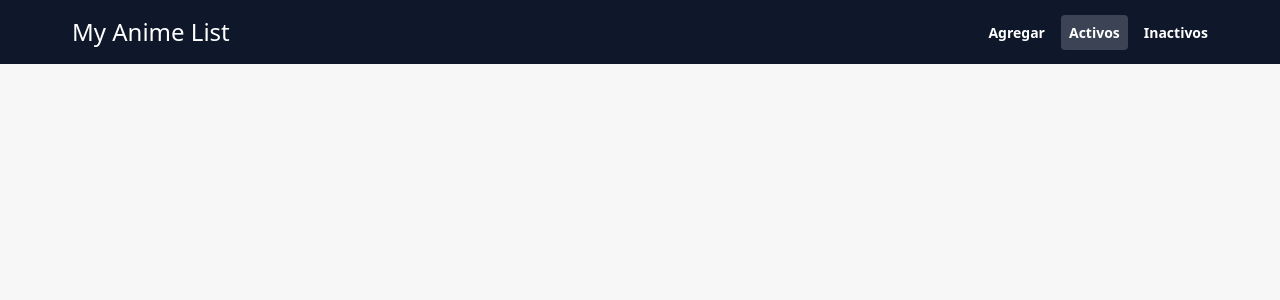
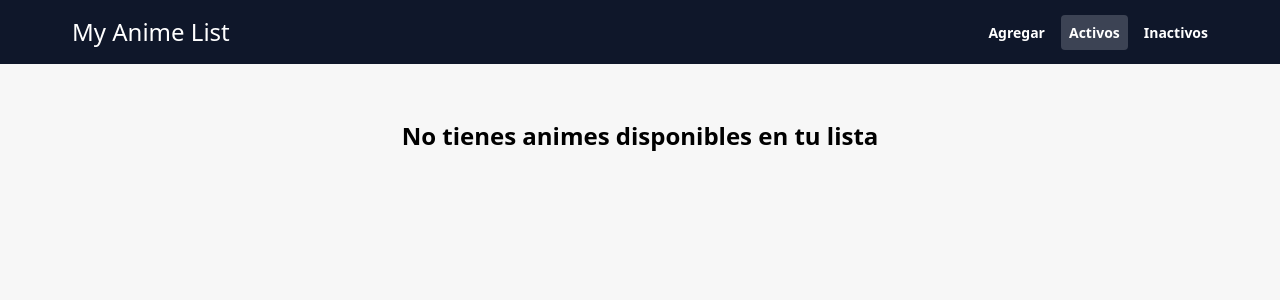
Before and after one commit to eidytrinidad/my-anime-list, an Angular app: page / in a window 1280 px wide. Shown: the top 300 px of the page. Built offline with nearby package versions, Linux system fonts and the light colour scheme.

Commit message:
add anime component a message when list is anime list is empty

```diff
--- a/src/app/features/anime/anime-container/anime.component.html
+++ b/src/app/features/anime/anime-container/anime.component.html
@@ -1,8 +1,21 @@
 <section class="w-full my-4">
-
   <article
     class="w-full flex flex-col md:flex-row md:justify-around md:flex-wrap items-center"
   >
+    <div class="mt-10" *ngIf="animeList.length < 1">
+      <h4
+        *ngIf="isAnimeActive"
+        class="font-bold text-lg sm:text-xl md:text-2xl"
+      >
+        No tienes animes disponibles en tu lista
+      </h4>
+      <h4
+        *ngIf="!isAnimeActive"
+        class="font-bold text-lg sm:text-xl md:text-2xl"
+      >
+        No tienes animes en tu lista de inactivos
+      </h4>
+    </div>
     <app-card
       (deleteEvent)="deleteAnime($event)"
       (updateEvent)="updateAnime($event)"
```
